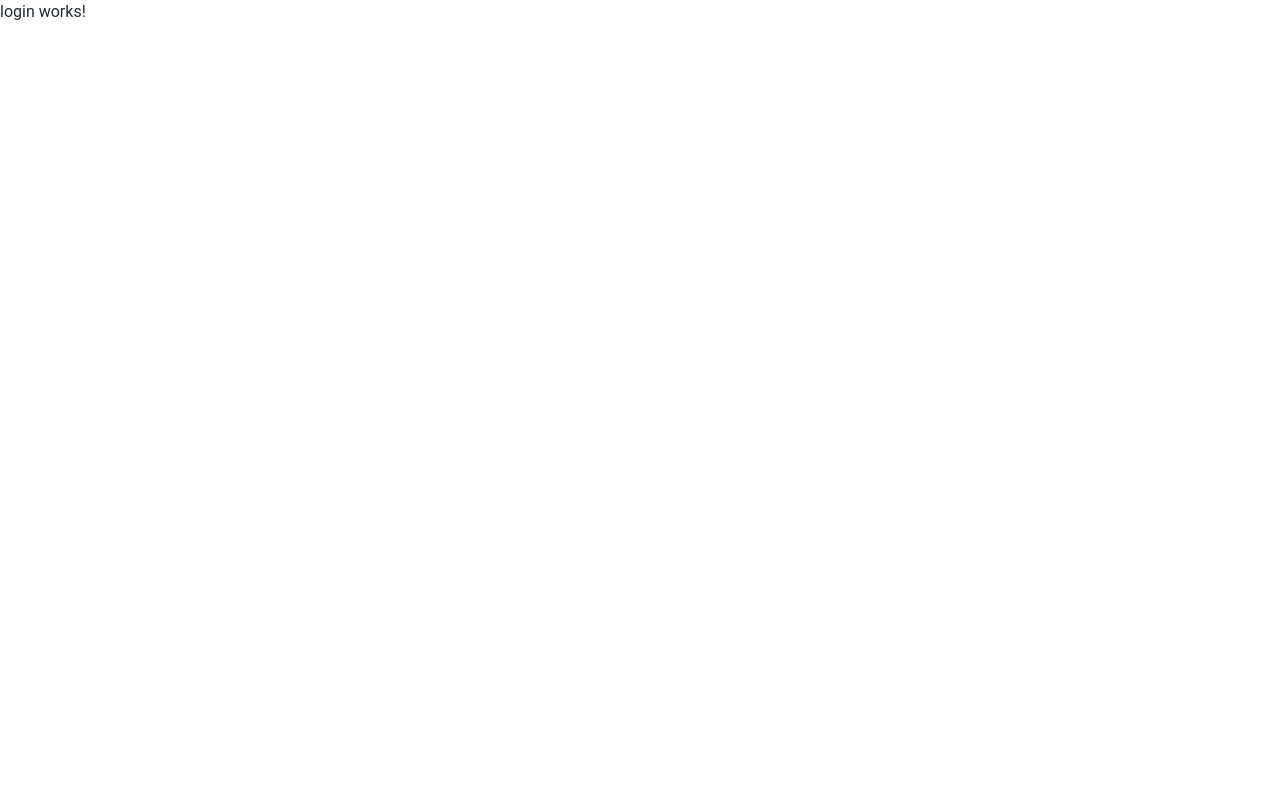
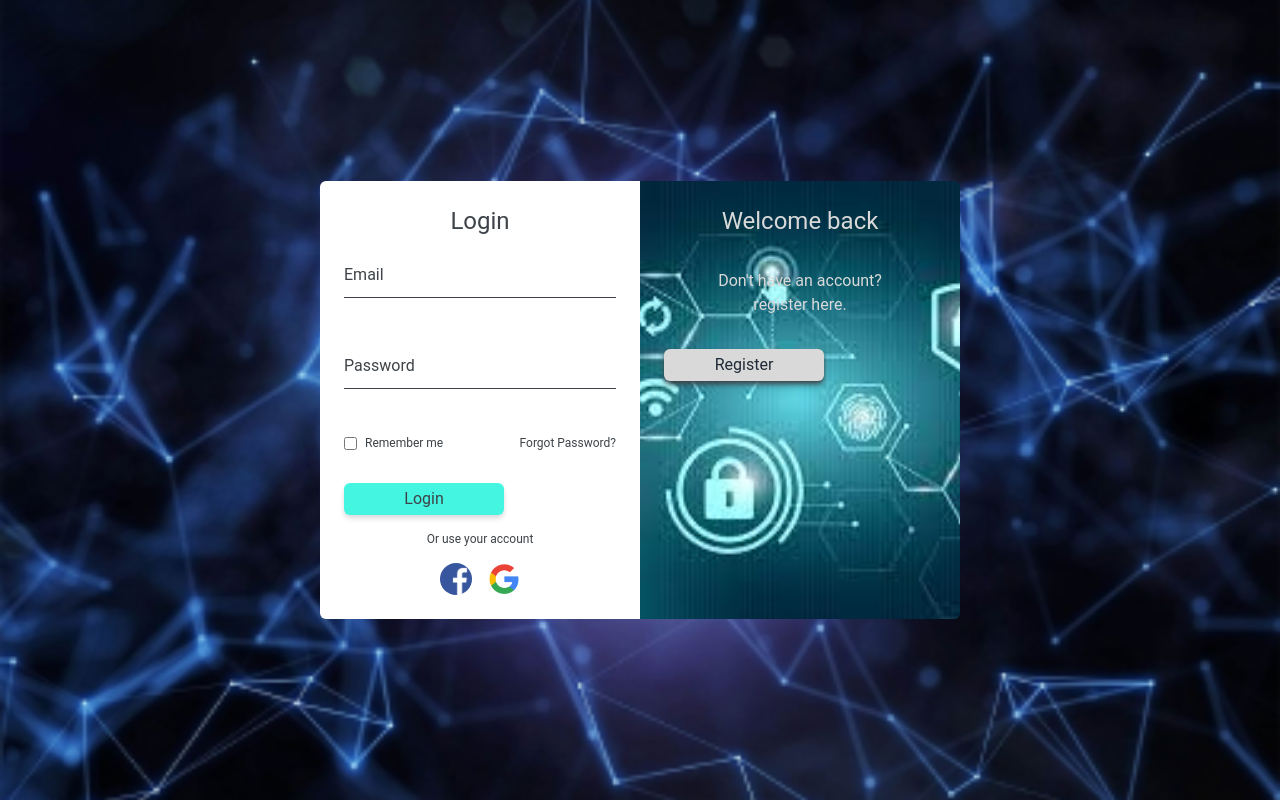
Before and after one commit to Kikira7258/password_management_system, an Angular app: page /login in a window 1280 px wide. Built offline with nearby package versions, Linux system fonts and the light colour scheme.

Commit message:
login form

```diff
--- a/src/app/views/auth/login/login.component.html
+++ b/src/app/views/auth/login/login.component.html
@@ -1 +1,46 @@
-<p>login works!</p>
+<main class="h-screen bg-no-repeat bg-cover bg-center bg-[url(assets/backgrounds/bg1.png)]">
+
+    <div class="login-container w-1/2 h-fit flex items-stretch rounded-md overflow-hidden">
+        <!-- Login -->
+        <div class="bg-white w-1/2 p-6 text-dark-gray">
+            <h1 class="text-2xl text-center mb-4">Login</h1>
+            <form>
+                <div>
+                    <div class="login-input mb-4">
+                        <input type="text" name="Email" required="" />
+                        <label>Email</label>
+                    </div>
+                    <div class="login-input">
+                        <input type="password" name="Password" required="" />
+                        <label>Password</label>
+                    </div>
+                </div>
+
+                <div class="text-xs flex flex-wrap justify-between mt-4">
+                    <div class="flex items-center">
+                        <input class="mr-2" type="checkbox" />
+                        <span>Remember me</span>
+                    </div>
+                    <span>Forgot Password?</span>
+                </div>
+
+                <button class="mt-8 mb-4 bg-cyan w-40 rounded-md shadow-md shadow-off-white py-[4px]">Login</button>
+
+                <p class="text-center text-xs">Or use your account</p>
+
+                <div class="flex gap-4 max-w-max mx-auto mt-4">
+                    <button><img class="w-8 rounded-full" src="assets/logos/facebook.png" alt="Fackbook logo" /></button>
+                    <button><img class="w-8 rounded-full" src="assets/logos/google.png" alt="Google logo" /></button>
+                </div>
+            </form>
+        </div>
+
+        <!-- Welcome back -->
+        <div class="w-1/2 p-6 bg-no-repeat bg-cover bg-center bg-[url(assets/backgrounds/bg2.png)]">
+            <h1 class="text-2xl text-off-white text-center mb-8">Welcome back</h1>
+            <p class="text-off-white text-center">Don't have an account?<br><span>register here.</span></p>
+
+            <button class="mt-8 mb-4 bg-off-white w-40 rounded-md shadow-md shadow-dark-gray py-[4px]">Register</button>
+        </div>
+    </div>
+</main>
--- a/src/styles.css
+++ b/src/styles.css
@@ -14,3 +14,48 @@ body {
     padding: 0;
     box-sizing: border-box;
 }
+
+
+
+.login-container {
+    position: absolute;
+    top: 50%;
+    left: 50%;
+    transform: translate(-50%, -50%);
+    border-radius: px;
+}
+
+.login-container .login-input {
+    position: relative;
+}
+
+.login-container .login-input input {
+    width: 100%;
+    padding: 10px 0;
+    font-size: 16px;
+    color: #3D4348;
+    margin-bottom: 30px;
+    border: none;
+    border-bottom: 1px solid #3D4348;
+    outline: none;
+    background: transparent;
+}
+
+.login-container .login-input label {
+    position: absolute;
+    top: 0;
+    left: 0;
+    padding: 10px 0;
+    font-size: 16px;
+    color: #3D4348;
+    pointer-events: none;
+    transition: .5s;
+}
+
+.login-container .login-input input:focus ~ label,
+.login-container .login-input input:valid ~ label {
+    top: -20px;
+    left: 0;
+    color: #44F6E1;
+    font-size: 12px;
+}
--- a/tailwind.config.js
+++ b/tailwind.config.js
@@ -9,7 +9,7 @@ module.exports = {
     colors: {
       'dark': '#1D1F21',
       'dark-gray': '#3D4348',
-      'teal': '#44F6E1',
+      'cyan': '#44F6E1',
       'off-white': '#D9D9D9',
       'black': '#000000',
       'white': '#ffffff',
```
Also changed, not shown: src/assets/backgrounds/bg1.png (added), src/assets/backgrounds/bg2.png (added).
